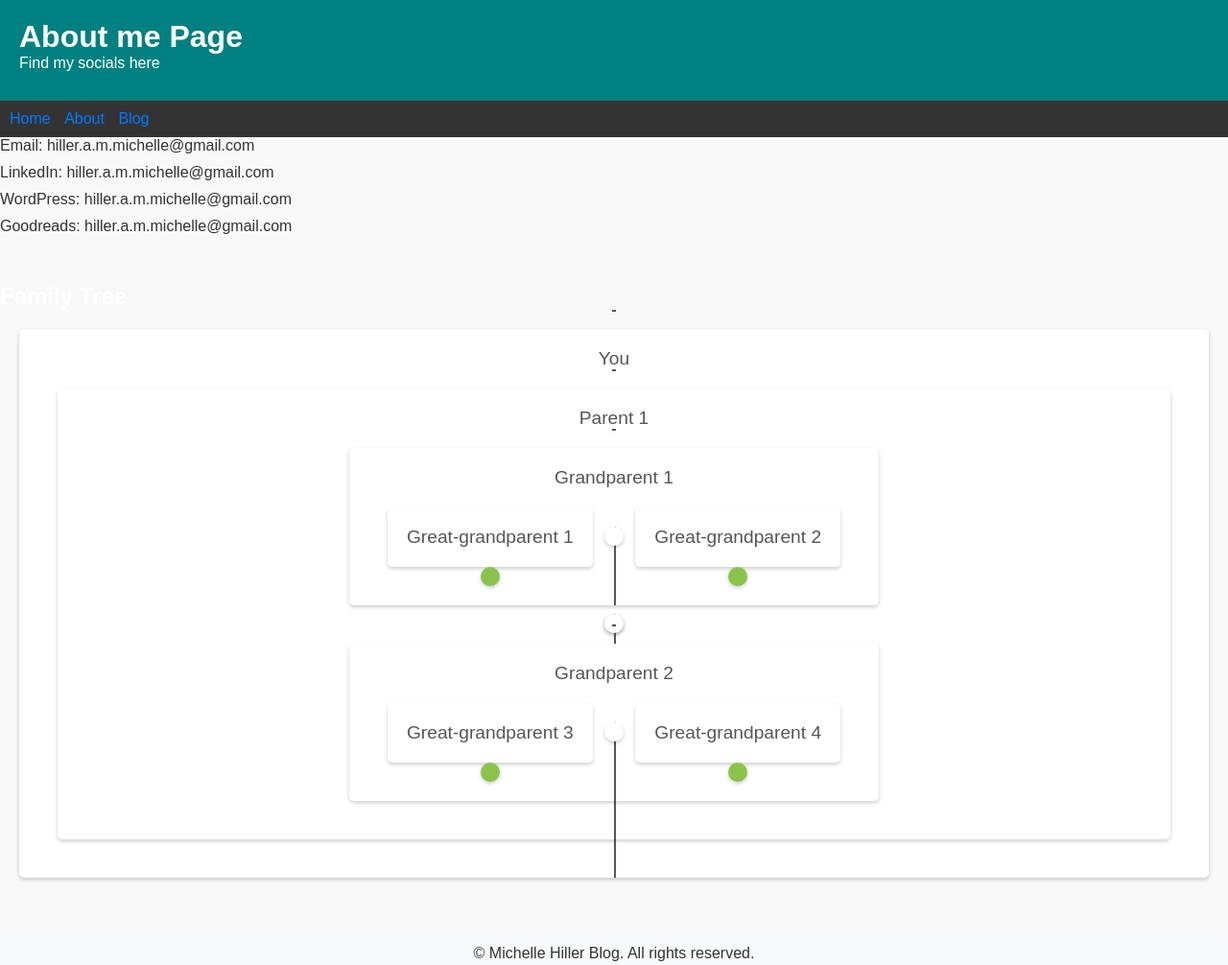
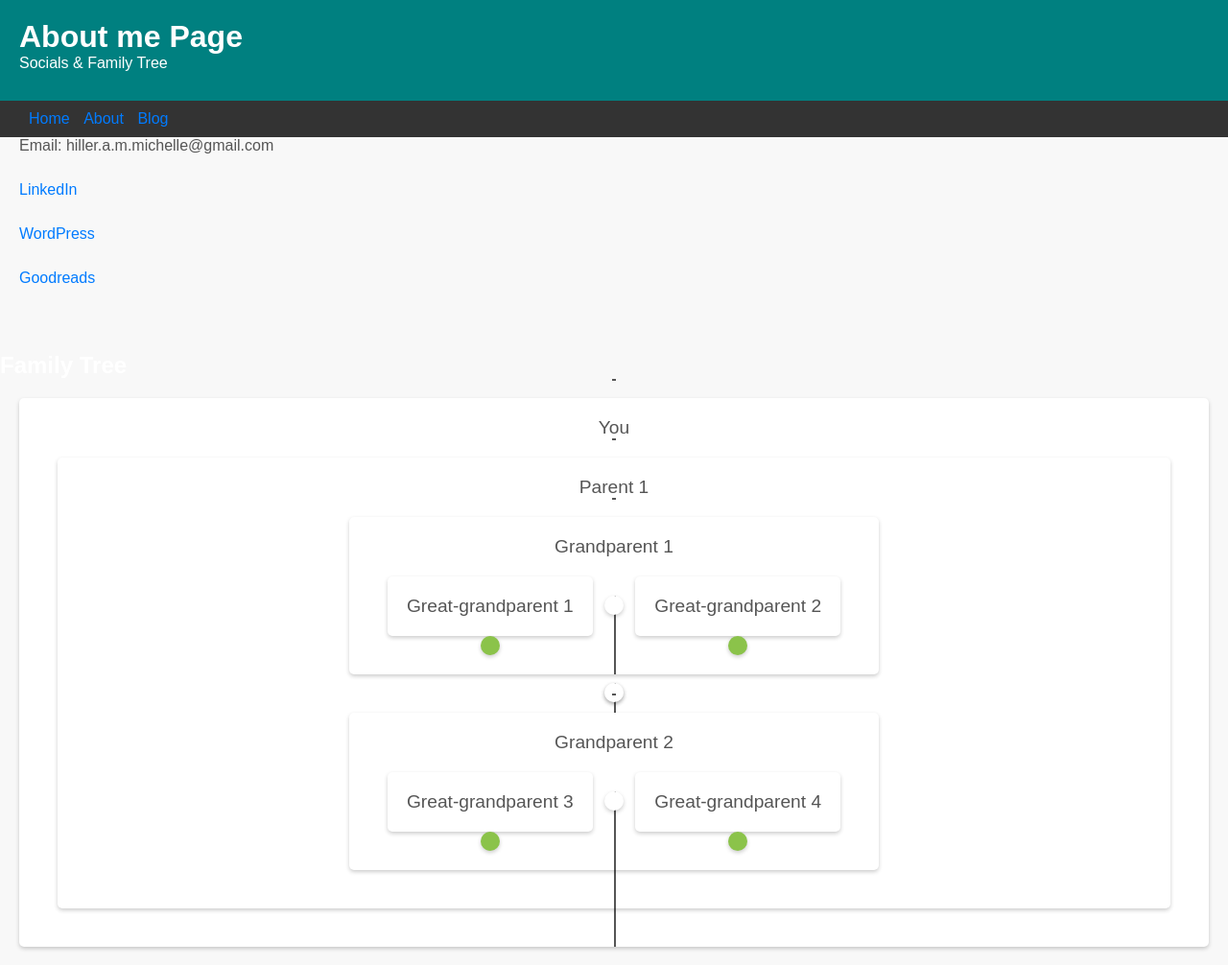
Before and after one commit to hillerami/hillerami.github.io, a plain HTML site: page about.html in a window 1280 px wide. Shown: the top 1006 px of the page at 96% size. Drawn offline with Linux system fonts and the light colour scheme; a script that the page names is missing.

Commit message:
separate css style page

```diff
--- a/about.html
+++ b/about.html
@@ -10,7 +10,7 @@
 <body>
     <header>
         <h1>About me Page</h1>
-        <p>Find my socials here</p>
+        <p>Socials & Family Tree</p>
     </header>
     <nav>
         <ul>
@@ -23,10 +23,21 @@
     <section id="about">
         <div class="container">
             <!-- About me content goes here -->
-            <p>Email: hiller.a.m.michelle@gmail.com</p>
-            <p>LinkedIn: hiller.a.m.michelle@gmail.com</p>
-            <p>WordPress: hiller.a.m.michelle@gmail.com</p>
-            <p>Goodreads: hiller.a.m.michelle@gmail.com</p>
+            <ul>
+                <li>
+                    <p>Email: hiller.a.m.michelle@gmail.com</p>
+                </li>
+                <li>
+                    <p><a href="https://www.linkedin.com/in/hiller-michelle">LinkedIn</a></p>
+                </li>
+                <li>
+                    <p><a href="https://www.hillerami.wordpress.com">WordPress</a></p>
+                </li>
+                <li>
+                    <p><a href="https://www.goodreads.com/user/show/14882793-michelle-hiller">Goodreads</a></p>
+                </li>
+            </ul>
+
         </div>
     </section>
 
@@ -78,7 +89,8 @@
     </footer>
 
     <!-- Add reference to your CSS file and any other scripts just before the closing body tag -->
-    <link rel="stylesheet" href="style.css">
+    <link rel="stylesheet" href="./styles/style.css">
+    <link rel="stylesheet" href="./styles/about.css">
     <script src="script.js"></script>
 </body>
 
--- a/style.css
+++ b/styles/about.css
@@ -1,105 +1,10 @@
-/* Reset some default styles */
-body,
-figure,
-h1,
-h2,
-h3,
-p {
-    margin: 0;
-    padding: 0;
-}
-
-html,
-body {
-    height: 100%;
-    margin: 0;
-    padding: 0;
-}
-
-/* Set a base font size and color */
-body {
-    font-family: Arial, sans-serif;
-    background-color: #f8f8f8;
-    color: #333;
-    display: flex;
-    flex-direction: column;
-}
-
-/* Header styles */
-header {
-    background-color: #008080;
-    color: #fff;
-    padding: 20px;
-}
-
-h1 {
-    color: #fff;
-    margin: 0;
-}
-
-
-/* Footer styles */
-footer {
-    background-color: #f8f9fa;
-    padding: 10px;
-    text-align: center;
-    flex-shrink: 0;
-    height: 50px;
-}
-
-/* Nav Bar */
-nav {
-    background-color: #333;
-    color: #fff;
-    padding: 10px;
-}
-
-nav ul li a:hover {
-    color: #ffcc00;
-    /* Change text color on hover */
-}
-
 ul {
-    list-style-type: none;
-    margin: 0;
-    padding: 0;
+    list-style-type: disc;
+    padding-left: 20px;
 }
 
 li {
-    display: inline;
-    margin-right: 10px;
-}
-
-a {
-    color: #fff;
-    text-decoration: none;
-}
-
-
-
-
-/* Main content styles */
-main {
-    padding: 20px;
-}
-
-h2 {
-    margin-bottom: 10px;
-}
-
-section {
-    margin-bottom: 40px;
-}
-
-article {
-    margin-bottom: 20px;
-}
-
-h3 {
-    margin-bottom: 10px;
-}
-
-p {
+    color: #555;
     margin-bottom: 10px;
 }
 
@@ -108,6 +13,9 @@ a {
     text-decoration: none;
 }
 
+a:hover {
+    text-decoration: underline;
+}
 
 /* Family Tree CSS */
 /* style the nodes and connectors */
--- /dev/null
+++ b/styles/style.css
@@ -0,0 +1,110 @@
+/* Global Stylesheet */
+/* Reset some default styles */
+body,
+figure,
+h1,
+h2,
+h3,
+p {
+    margin: 0;
+    padding: 0;
+}
+
+html,
+body {
+    height: 100%;
+    margin: 0;
+    padding: 0;
+}
+
+/* Set a base font size and color */
+body {
+    font-family: Arial, sans-serif;
+    background-color: #f8f8f8;
+    color: #333;
+    display: flex;
+    flex-direction: column;
+}
+
+/* Header styles */
+header {
+    background-color: #008080;
+    color: #fff;
+    padding: 20px;
+}
+
+h1 {
+    color: #fff;
+    margin: 0;
+}
+
+
+/* Footer styles */
+footer {
+    background-color: #f8f9fa;
+    padding: 10px;
+    text-align: center;
+    flex-shrink: 0;
+    height: 50px;
+}
+
+/* Nav Bar */
+nav {
+    background-color: #333;
+    color: #fff;
+    padding: 10px;
+}
+
+nav ul li a:hover {
+    color: #ffcc00;
+    /* Change text color on hover */
+}
+
+ul {
+    list-style-type: none;
+    margin: 0;
+    padding: 0;
+}
+
+li {
+    display: inline;
+    margin-right: 10px;
+}
+
+a {
+    color: #fff;
+    text-decoration: none;
+}
+
+
+
+
+/* Main content styles */
+main {
+    padding: 20px;
+}
+
+h2 {
+    margin-bottom: 10px;
+}
+
+section {
+    margin-bottom: 40px;
+}
+
+article {
+    margin-bottom: 20px;
+}
+
+h3 {
+    margin-bottom: 10px;
+}
+
+p {
+    margin-bottom: 10px;
+}
+
+a {
+    color: #007bff;
+    text-decoration: none;
+}
```
Also changed, not shown: blog.html (+2 -1 lines), index.html (+1 -1 lines), styles/blog.css (added), styles/index.css (added).
